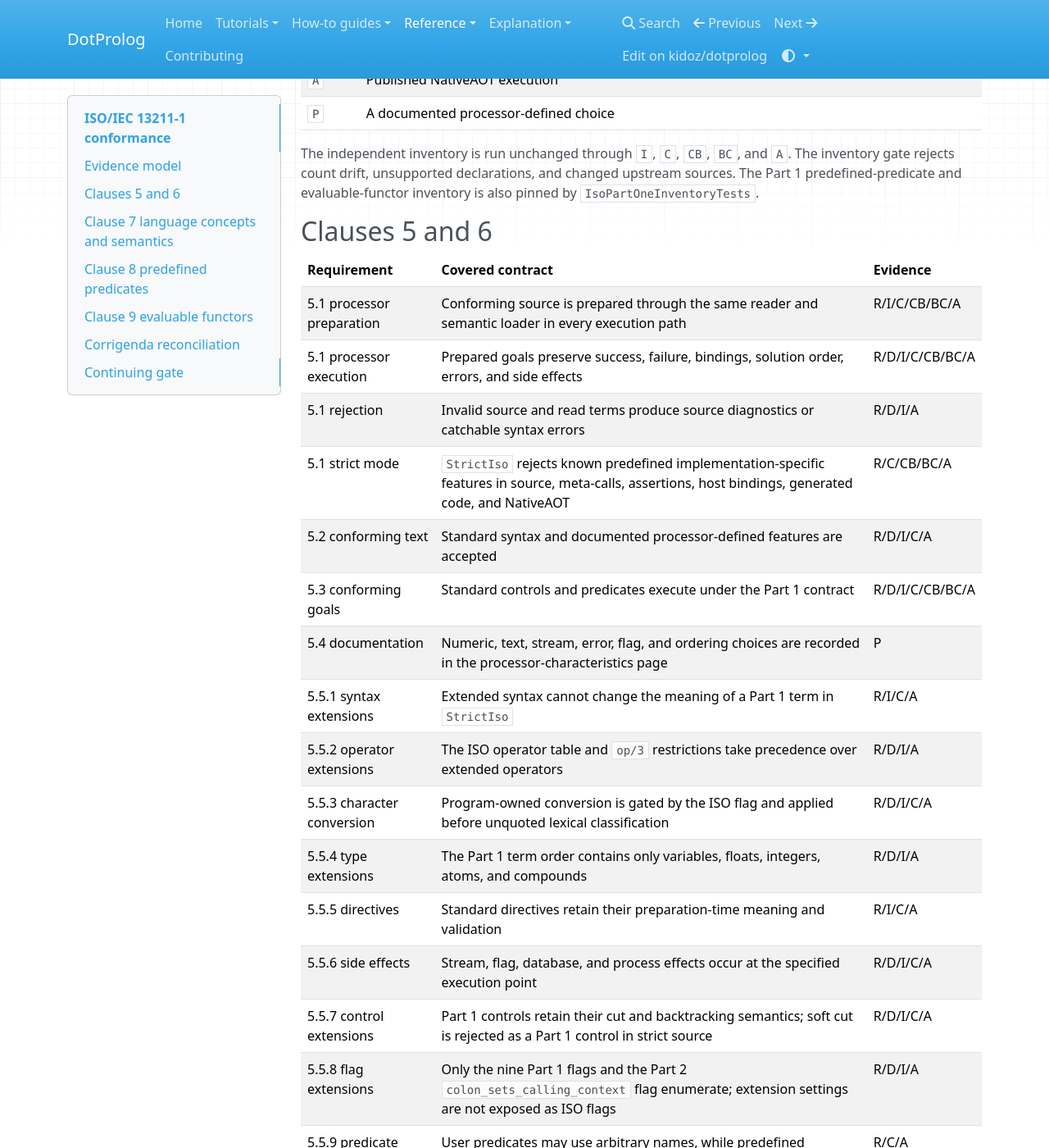
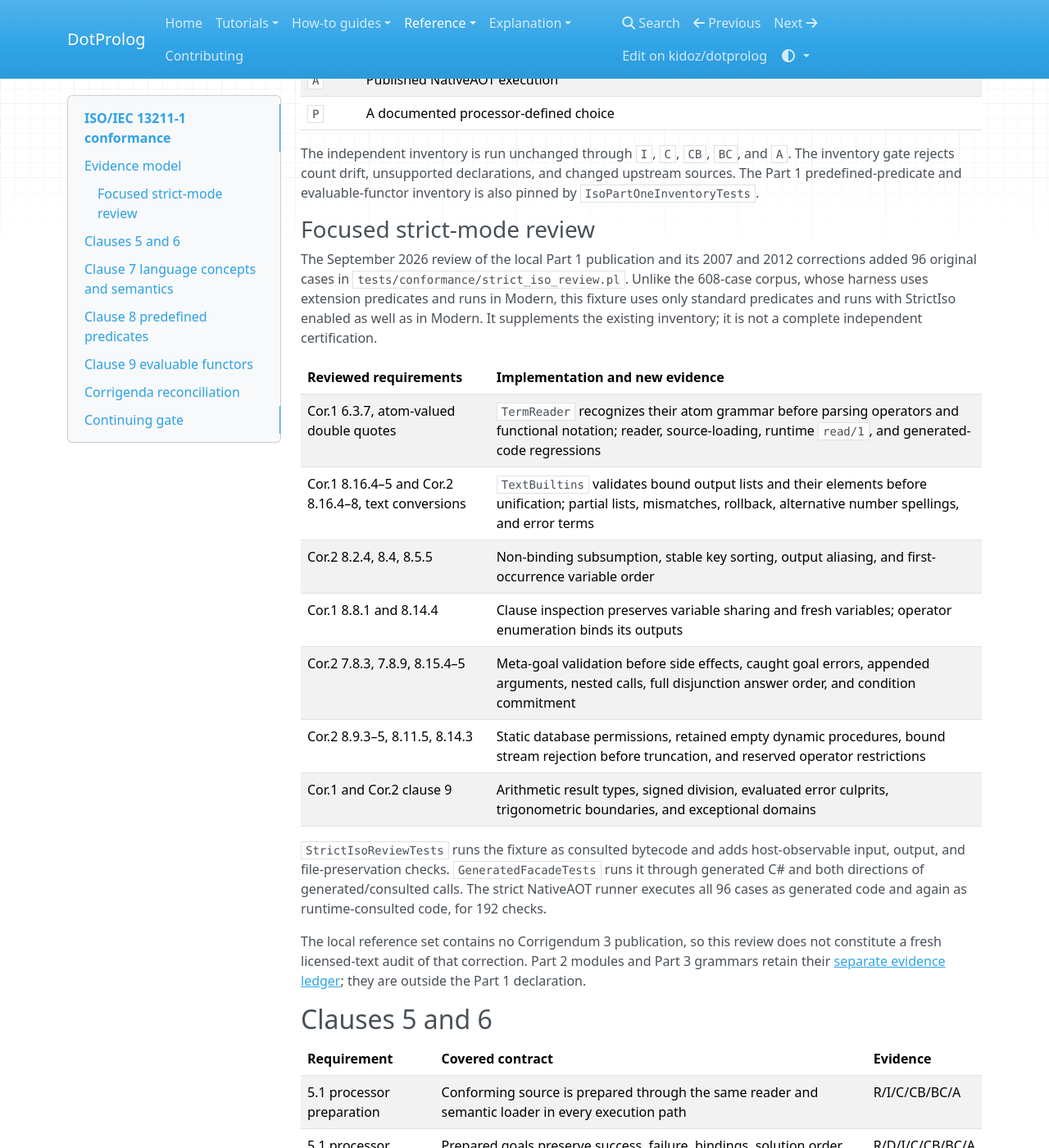
Before and after one commit to kidoz/dotprolog, an MkDocs documentation site: the page built from docs/reference/iso-part1-conformance.md, in a window 1280 px wide and 1400 px high, scrolled down 623 px. Shown: the whole window at 82% size. Built offline with MkDocs 1.6.1, drawn with Linux system fonts in a browser that asks for light colours; nearby versions of some CDN libraries; some of the changed text lies outside the part shown.

Commit message:
Record the strict ISO review fixes and coverage

```diff
--- a/docs/reference/iso-part1-conformance.md
+++ b/docs/reference/iso-part1-conformance.md
@@ -27,6 +27,33 @@ The independent inventory is run unchanged through `I`, `C`, `CB`, `BC`, and `A`
 gate rejects count drift, unsupported declarations, and changed upstream sources. The Part 1
 predefined-predicate and evaluable-functor inventory is also pinned by
 `IsoPartOneInventoryTests`.
+
+### Focused strict-mode review
+
+The September 2026 review of the local Part 1 publication and its 2007 and 2012 corrections
+added 96 original cases in `tests/conformance/strict_iso_review.pl`. Unlike the 608-case corpus,
+whose harness uses extension predicates and runs in Modern, this fixture uses only standard
+predicates and runs with StrictIso enabled as well as in Modern. It supplements the existing
+inventory; it is not a complete independent certification.
+
+| Reviewed requirements | Implementation and new evidence |
+|---|---|
+| Cor.1 6.3.7, atom-valued double quotes | `TermReader` recognizes their atom grammar before parsing operators and functional notation; reader, source-loading, runtime `read/1`, and generated-code regressions |
+| Cor.1 8.16.4–5 and Cor.2 8.16.4–8, text conversions | `TextBuiltins` validates bound output lists and their elements before unification; partial lists, mismatches, rollback, alternative number spellings, and error terms |
+| Cor.2 8.2.4, 8.4, 8.5.5 | Non-binding subsumption, stable key sorting, output aliasing, and first-occurrence variable order |
+| Cor.1 8.8.1 and 8.14.4 | Clause inspection preserves variable sharing and fresh variables; operator enumeration binds its outputs |
+| Cor.2 7.8.3, 7.8.9, 8.15.4–5 | Meta-goal validation before side effects, caught goal errors, appended arguments, nested calls, full disjunction answer order, and condition commitment |
+| Cor.2 8.9.3–5, 8.11.5, 8.14.3 | Static database permissions, retained empty dynamic procedures, bound stream rejection before truncation, and reserved operator restrictions |
+| Cor.1 and Cor.2 clause 9 | Arithmetic result types, signed division, evaluated error culprits, trigonometric boundaries, and exceptional domains |
+
+`StrictIsoReviewTests` runs the fixture as consulted bytecode and adds host-observable input,
+output, and file-preservation checks. `GeneratedFacadeTests` runs it through generated C# and
+both directions of generated/consulted calls. The strict NativeAOT runner executes all 96 cases
+as generated code and again as runtime-consulted code, for 192 checks.
+
+The local reference set contains no Corrigendum 3 publication, so this review does not constitute
+a fresh licensed-text audit of that correction. Part 2 modules and Part 3 grammars retain their
+[separate evidence ledger](iso-parts2-3-conformance.md); they are outside the Part 1 declaration.
 
 ## Clauses 5 and 6
 
@@ -206,6 +233,7 @@ the following green:
 3. All 2,304 generated and bidirectional cross-path checks.
 4. The direct and generated NativeAOT runners for every release RID.
 5. The focused parser, compiler, runtime, stream, database, arithmetic, flag, and strict-mode tests.
+6. The 96-case strict review fixture, including its generated, cross-path, and NativeAOT checks.
 
 Any new implementation-defined behavior must be added to the processor-characteristics page and
 covered by an executable test before release.
```
Also changed, not shown: CHANGELOG.md (+16 -0 lines), COMPATIBILITY.md (+6 -1 lines).
